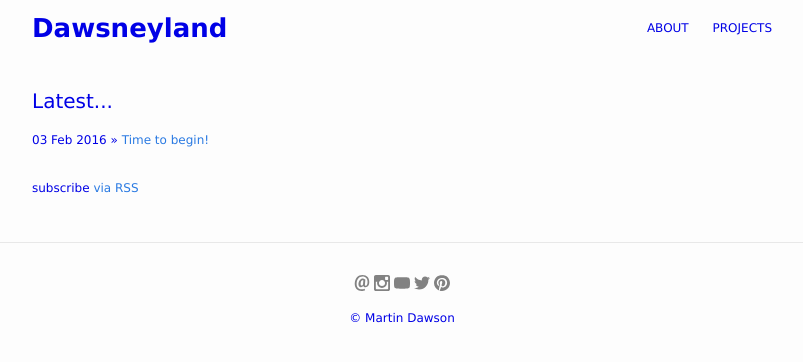
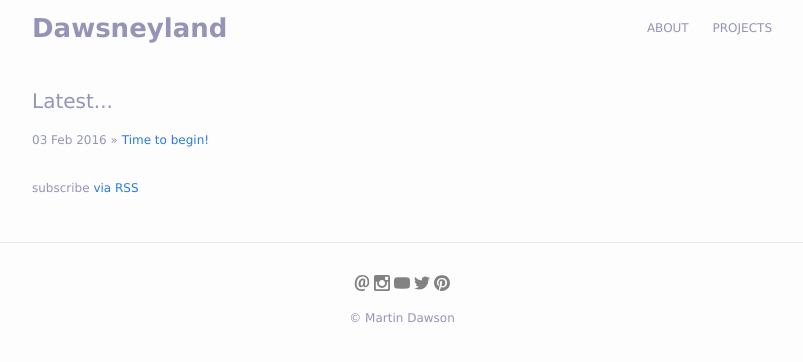
Before and after one commit to dawsneyland/formerdland, a Jekyll site: the page built from index.html, in a window 1280 px wide. Shown: the top 362 px of the page, without its empty margins (238-1041 px from the left). Built offline with Jekyll 4.4.1, drawn with Linux system fonts in a browser that asks for light colours.

Commit message:
Update main.scss
Text color (grey)

```diff
--- a/css/main.scss
+++ b/css/main.scss
@@ -14,7 +14,7 @@ $base-line-height: 1.5;
 
 $spacing-unit:     30px;
 
-$text-color:       #0000e6;
+$text-color:       #9494b7;
 $background-color: #fdfdfd;
 $brand-color:      #2a7ae2;
 
```
